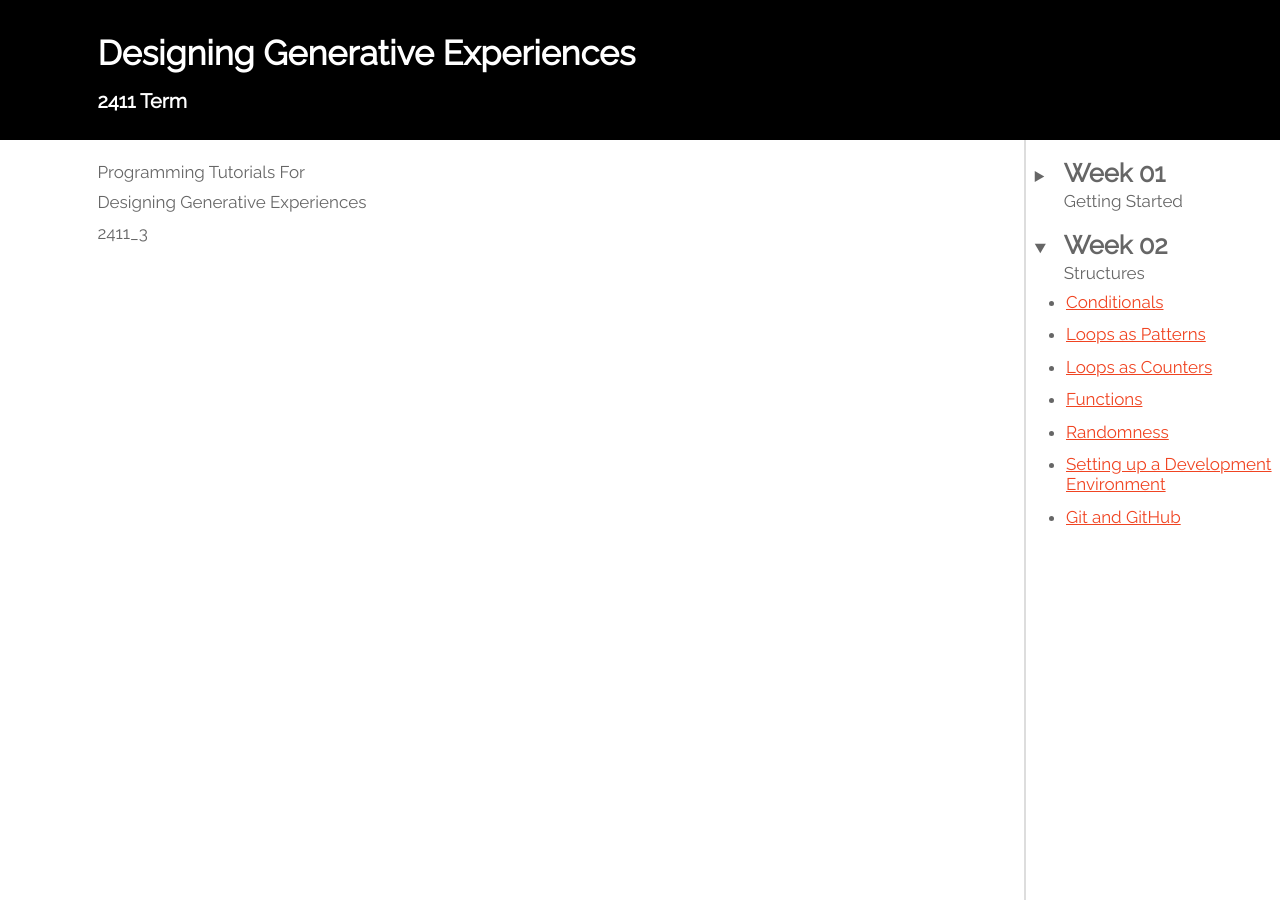
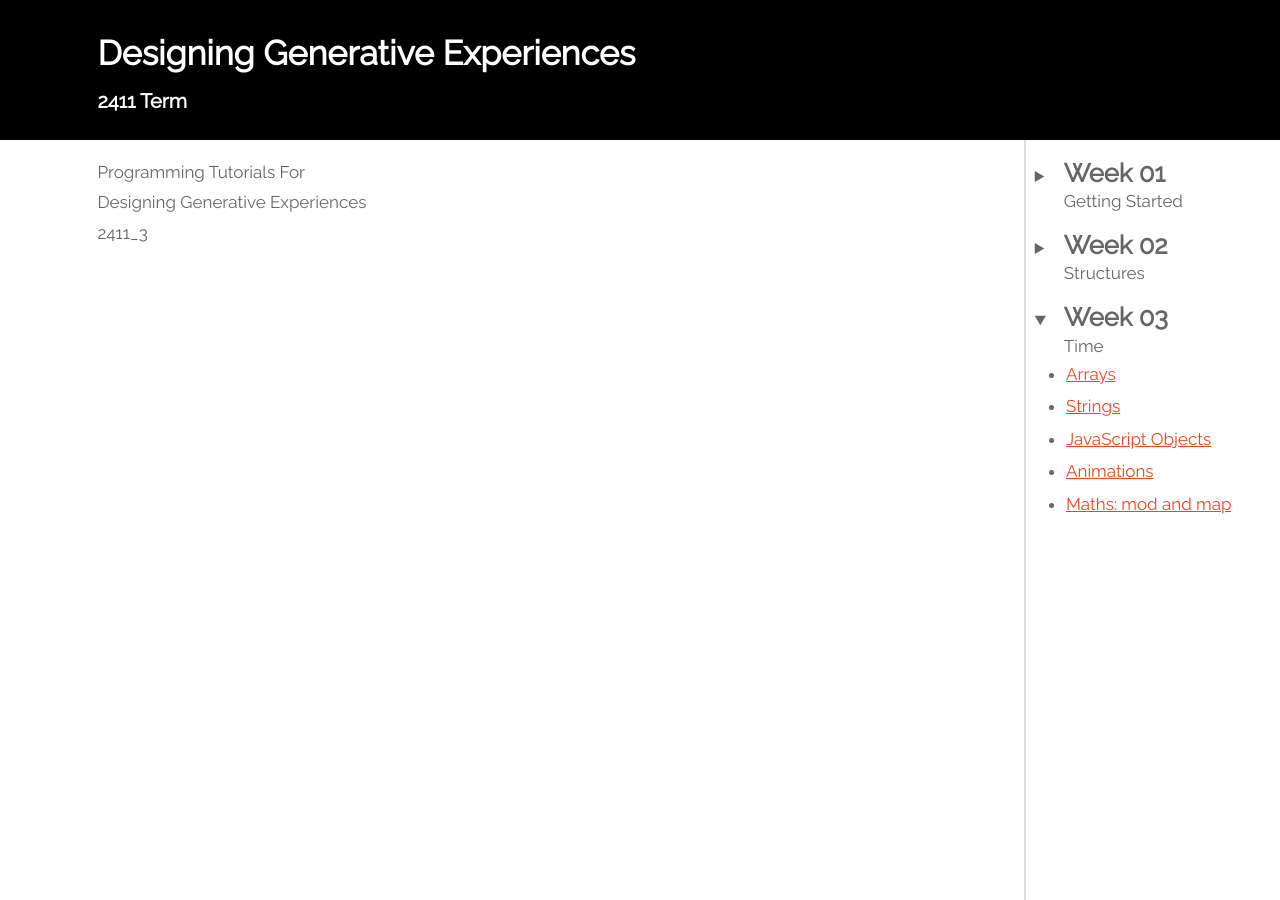
Before and after one commit to genxp-2411/genxp-2411.github.io, a Jekyll site: the page built from _pages/index.md, in a window 1280 px wide and 900 px high. Built offline with Jekyll 4.4.1, drawn with Linux system fonts in a browser that asks for light colours; our own code applies the rules of GitHub Pages for plain Markdown files; some of the changed lines change nothing that is shown.

Commit message:
publish wk03

```diff
--- a/_includes/menu.html
+++ b/_includes/menu.html
@@ -22,7 +22,6 @@
   {% endcapture %}
   {% include menu-section.html section="week02" title=title topics=topics %}
 
-  {% comment %}
   {% assign title = "Week 03: Time" %}
   {% capture topics %}
     arrays
@@ -33,6 +32,7 @@
   {% endcapture %}
   {% include menu-section.html section="week03" title=title topics=topics %}
 
+  {% comment %}
   {% assign title = "Week 04: Data Structures" %}
   {% capture topics %}
     data
--- a/js/main.js
+++ b/js/main.js
@@ -14,7 +14,7 @@ document.addEventListener("DOMContentLoaded", () => {
 
   // which menu to keep open
   const url = window.location.href;
-  let menuWeek = 2;
+  let menuWeek = 3;
   const weekPos = url.indexOf("week");
   const dataPos = url.indexOf("datasets");
   const hashNums = window.location.hash.match(/\d+/g);
```
